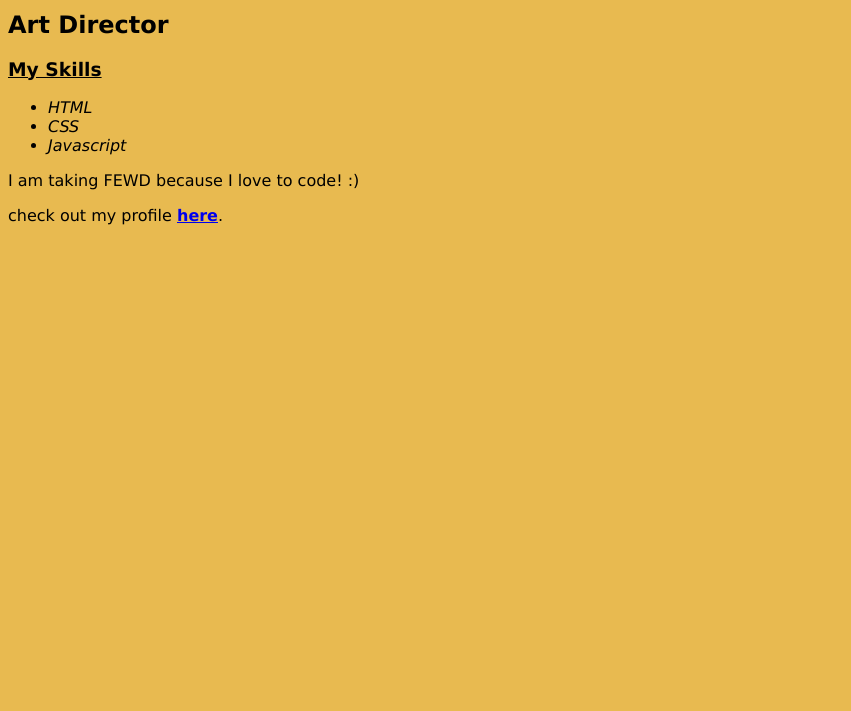
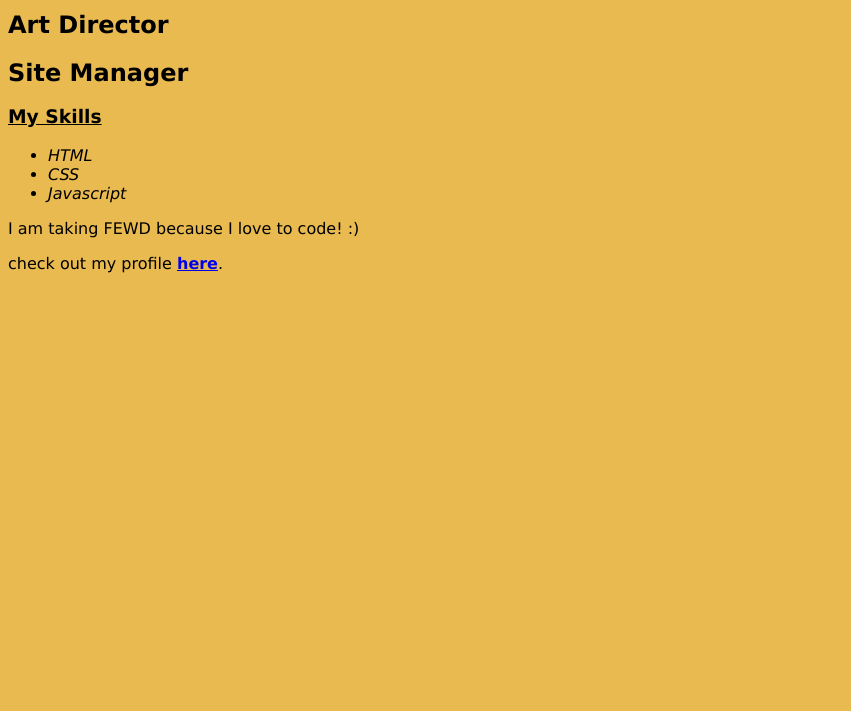
Before and after one commit to rirenakpodia/rirenakpodia.github.io, a plain HTML site: page index.html in a window 1280 px wide. Shown: the part 89-800 px from the top of the page, without its empty margins (0-851 px from the left). Drawn offline with Linux system fonts and the light colour scheme.

Commit message:
Added Site Manager

```diff
--- a/index.html
+++ b/index.html
@@ -7,6 +7,7 @@
 	<body>
 		<h1>Rire Nakpodia</h1>
 		<h2>Art Director</h2>
+		<h2>Site Manager</h2>
 		<h3>My Skills</h3>
 		<ul>
 		  <li>HTML</li>
```
